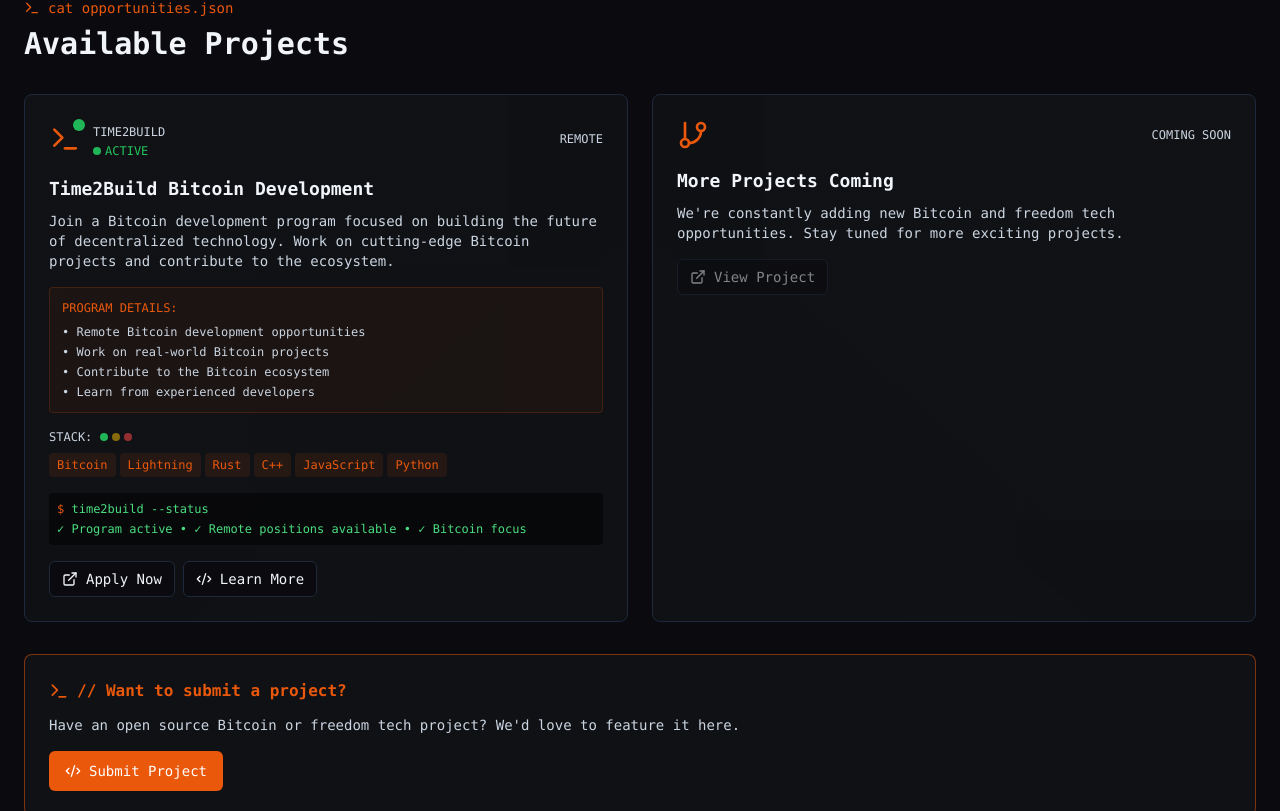
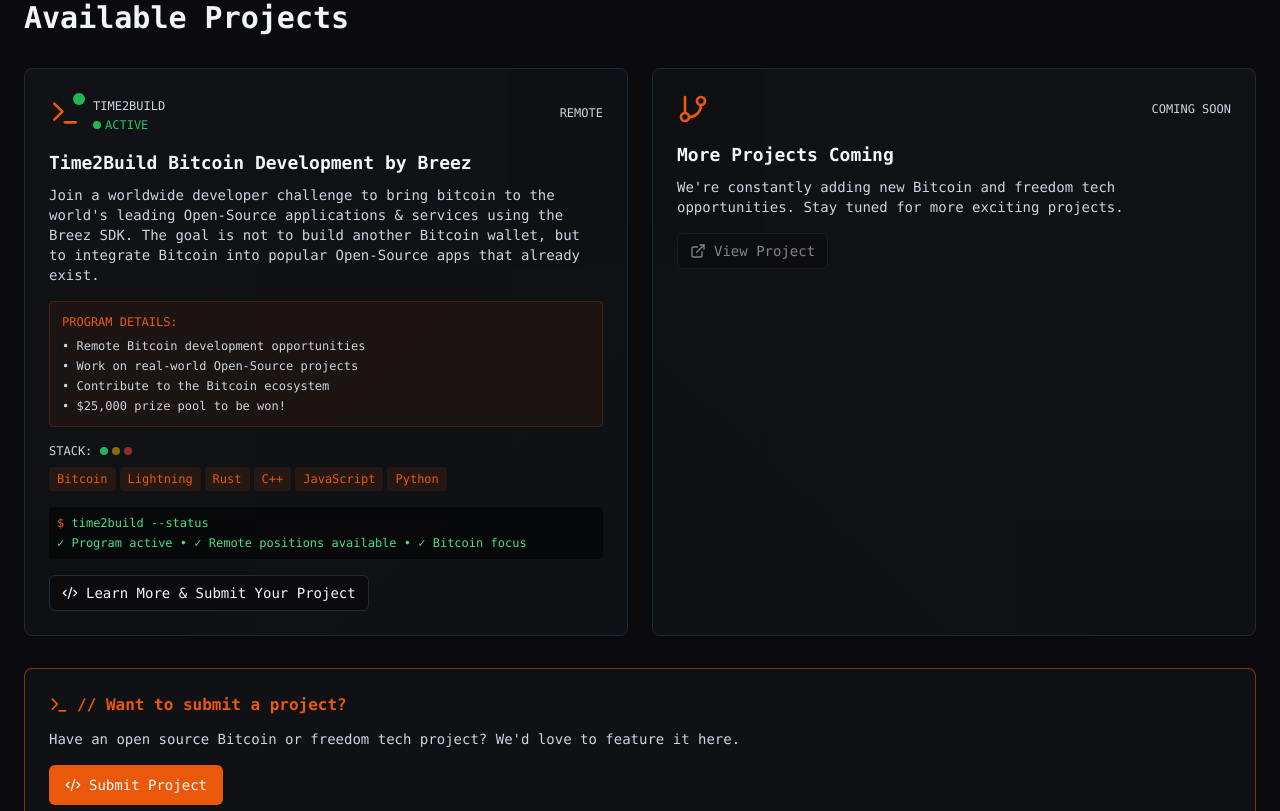
Before and after one commit to BigBossRabbit/easysats-site, a React (Vite) app: page /freedomtech in a window 1280 px wide. Shown: the part 751-1562 px from the top of the page. Built offline with nearby package versions, Linux system fonts and the light colour scheme.

Commit message:
Quality of conent upgrades

```diff
--- a/src/pages/FreedomTech.tsx
+++ b/src/pages/FreedomTech.tsx
@@ -51,7 +51,7 @@ const FreedomTech = () => {
               <span className="font-semibold">// About FreedomTech</span>
             </div>
             <p className="text-muted-foreground leading-relaxed">
-              Explore open source projects and opportunities in the Bitcoin and freedom technology space.
+              Explore open source projects & opportunities in the Bitcoin & freedom technology space.
               Contribute to building a more sovereign future through code, design, and innovation.
             </p>
           </div>
@@ -96,10 +96,10 @@ const FreedomTech = () => {
                 <span className="text-xs text-muted-foreground font-mono">REMOTE</span>
               </div>
 
-              <h3 className="text-lg font-semibold mb-2 font-mono">Time2Build Bitcoin Development</h3>
+              <h3 className="text-lg font-semibold mb-2 font-mono">Time2Build Bitcoin Development by Breez</h3>
               <p className="text-sm text-muted-foreground mb-4">
-                Join a Bitcoin development program focused on building the future of decentralized technology.
-                Work on cutting-edge Bitcoin projects and contribute to the ecosystem.
+                Join a worldwide developer challenge to bring bitcoin to the world's leading Open-Source applications & services using the Breez SDK.
+                The goal is not to build another Bitcoin wallet, but to integrate Bitcoin into popular Open-Source apps that already exist.
               </p>
 
               {/* Additional Details */}
@@ -107,9 +107,9 @@ const FreedomTech = () => {
                 <div className="text-xs text-primary font-mono mb-2">PROGRAM DETAILS:</div>
                 <ul className="text-xs text-muted-foreground space-y-1">
                   <li>• Remote Bitcoin development opportunities</li>
-                  <li>• Work on real-world Bitcoin projects</li>
+                  <li>• Work on real-world Open-Source projects</li>
                   <li>• Contribute to the Bitcoin ecosystem</li>
-                  <li>• Learn from experienced developers</li>
+                  <li>• $25,000 prize pool to be won!</li>
                 </ul>
               </div>
 
@@ -145,14 +145,8 @@ const FreedomTech = () => {
               <div className="flex gap-2">
                 <Button variant="outline" size="sm" className="gap-2" asChild>
                   <a href="https://www.time2build.dev/" target="_blank" rel="noopener noreferrer">
-                    <ExternalLink className="h-3 w-3" />
-                    Apply Now
-                  </a>
-                </Button>
-                <Button variant="outline" size="sm" className="gap-2" asChild>
-                  <a href="https://www.time2build.dev/" target="_blank" rel="noopener noreferrer">
                     <Code2 className="h-3 w-3" />
-                    Learn More
+                    Learn More & Submit Your Project
                   </a>
                 </Button>
               </div>
```
Also changed, not shown: extra/A4 - background.jpg (added).
